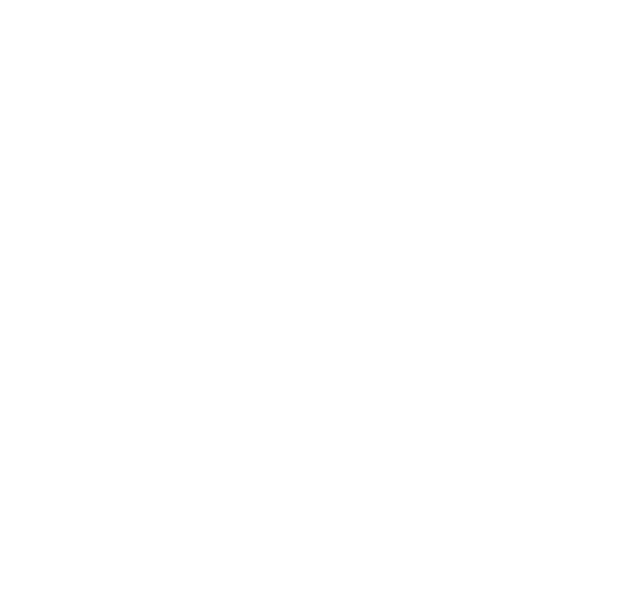
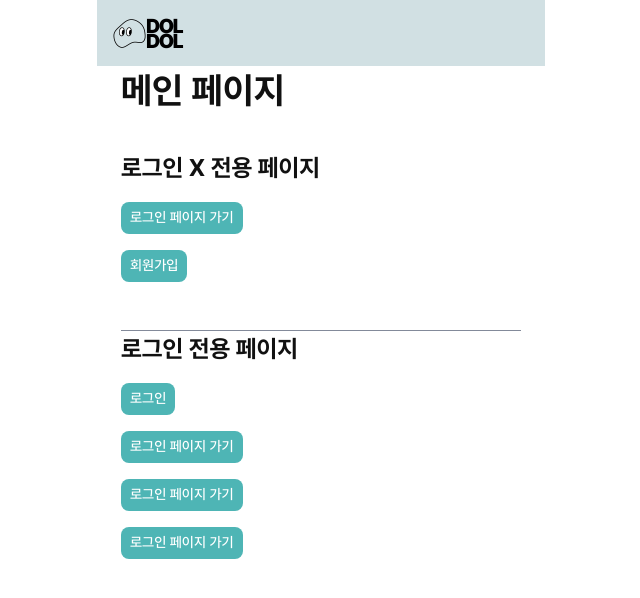
Before and after one commit to yonseeee/doldol-client, a Next.js app in the folder apps/client/: page / in a window 1280 px wide. Shown: the top 598 px of the page, without its empty margins (319-959 px from the left). Built offline with nearby package versions, Linux system fonts and the light colour scheme.

Commit message:
feat(register): add register hook form

```diff
--- a/apps/client/src/app/auth/register/page.tsx
+++ b/apps/client/src/app/auth/register/page.tsx
@@ -5,20 +5,28 @@ import React from 'react';
 import CommonRegisterContainer from '@/containers/auth/register/CommonRegister';
 import dynamic from 'next/dynamic';
 
+const CommonRegister = () => {
+  dynamic(() => import('@/containers/auth/register/CommonRegister'), {
+    ssr: false,
+  });
+  return <CommonRegisterContainer />;
+};
+
+const Content = {
+  register: dynamic(() => import('@/containers/auth/register/CommonRegister'), {
+    ssr: false,
+    loading: () => <div>Loading...</div>, // 스켈레톤 대체
+  }),
+  // TODO: 컨테이너 분기 추가
+  // checkCode:
+  // complete:
+};
+
 const AuthRegisterPage: React.FC = () => {
+  //유저 정보 저장
   const [test, setTest] = React.useState('input');
-  const CommonRegister = () => {
-    dynamic(() => import('@/containers/auth/register/CommonRegister'), {
-      ssr: false,
-    });
-    return <CommonRegisterContainer />;
-  };
 
-  return (
-    test === 'input' && CommonRegister(),
-    test === '' && CommonRegister(),
-    test === 'input' && CommonRegister()
-  );
+  return test === 'input' && CommonRegister(), test === '' && CommonRegister(), test === 'input' && CommonRegister();
 };
 
 export default AuthRegisterPage;
--- a/apps/client/src/app/layout.tsx
+++ b/apps/client/src/app/layout.tsx
@@ -1,19 +1,18 @@
 import type { Metadata } from 'next';
 import '@/styles';
+import Providers from './providers';
 
 export const metadata: Metadata = {
   title: 'Create Next App',
   description: 'Generated by create next app',
 };
 
-export default function RootLayout({
-  children,
-}: Readonly<{
-  children: React.ReactNode;
-}>) {
+export default function RootLayout({ children }: { children: React.ReactNode }) {
   return (
     <html lang="en">
-      <body>{children}</body>
+      <body>
+        <Providers>{children}</Providers>
+      </body>
     </html>
   );
 }
--- a/apps/client/src/app/page.tsx
+++ b/apps/client/src/app/page.tsx
@@ -1,136 +1,49 @@
 'use client';
 
-import { Button } from '@ui/Button/Button';
-import { Checkbox } from '@ui/Inputs/Checkbox';
-import { InputField } from '@ui/Inputs/InputField';
-import { Icon } from '@ui/components/Icon';
-import { ArrowSLineUp } from '@icons/ArrowSLineUp';
-import Dropdown from '@ui/Dropdown/Dropdown';
-import { TEST_SORT } from '@/common/constants/menu';
-import PopOver from '@ui/components/PopOver/PopOver';
-import { Logo } from '@/components/common/Logo';
-import { PasswordField } from '@ui/components';
+import { Button, Typography } from '@ui/components';
+import { CommonLayout } from '@/components/layout/CommonLayout';
+import Link from 'next/link';
 
 export default function Home() {
   return (
-    <main className="w-full p-8">
-      {/* <div className="flex gap-4 pt-8">
+    <CommonLayout isLogoVisible>
+      <Typography variant="h36-bold">메인 페이지</Typography>
+      <div className="flex flex-col gap-4 mt-8">
+        <Typography variant="h24-bold">로그인 X 전용 페이지</Typography>
+        <Link href={'/auth/login'}>
           <Button variant={'primary'} size={'small'}>
-          테스트
+            로그인 페이지 가기
           </Button>
-        <Button variant={'primary'} size={'medium'}>
-          테스트
+        </Link>
+        <Link href={'/auth/register'}>
+          <Button variant={'primary'} size={'small'}>
+            회원가입
           </Button>
-        <Button variant={'primary'} size={'large'}>
-          테스트
+        </Link>
+        <Typography variant="h24-bold" className="border-t border-gray-2 mt-8">
+          로그인 전용 페이지
+        </Typography>
+        <Link href={'/auth/login'}>
+          <Button variant={'primary'} size={'small'}>
+            로그인
           </Button>
-        <Button variant={'primary'} size={'large'} disabled>
-          테스트
+        </Link>
+        <Link href={'/auth/login'}>
+          <Button variant={'primary'} size={'small'}>
+            로그인 페이지 가기
           </Button>
-        <Button variant={'primary'} size={'small'} shape={'circle'}>
-          테스트
+        </Link>
+        <Link href={'/auth/login'}>
+          <Button variant={'primary'} size={'small'}>
+            로그인 페이지 가기
           </Button>
-        <Button variant={'primary'} size={'medium'} shape={'circle'}>
-          테스트
+        </Link>
+        <Link href={'/auth/login'}>
+          <Button variant={'primary'} size={'small'}>
+            로그인 페이지 가기
           </Button>
-        <Button variant={'primary'} size={'large'} shape={'circle'}>
-          테스트
-        </Button>
+        </Link>
       </div>
-      <div className="flex gap-4 mt-4">
-        <Button variant={'secondary'} size={'small'}>
-          테스트
-        </Button>
-        <Button variant={'secondary'} size={'medium'}>
-          테스트
-        </Button>
-        <Button variant={'secondary'} size={'large'}>
-          테스트
-        </Button>
-        <Button variant={'secondary'} size={'large'} disabled>
-          테스트
-        </Button>
-      </div>
-      <div className="flex gap-4 mt-8">
-        <Button variant={'error'} size={'small'}>
-          테스트
-        </Button>
-        <Button variant={'error'} size={'medium'}>
-          테스트
-        </Button>
-        <Button variant={'error'} size={'large'}>
-          테스트
-        </Button>
-        <Button variant={'error'} size={'large'} disabled>
-          테스트
-        </Button>
-      </div>
-      <div className="flex gap-4 mt-8">
-        <Button variant={'outlined'} size={'small'}>
-          테스트
-        </Button>
-        <Button variant={'outlined'} size={'medium'}>
-          테스트
-        </Button>
-        <Button variant={'outlined'} size={'large'}>
-          테스트
-        </Button>
-        <Button variant={'outlined'} size={'large'} disabled>
-          테스트
-        </Button>
-      </div>
-      <div className="flex gap-4 mt-8">
-        <Button variant={'ghost'} size={'small'}>
-          테스트
-        </Button>
-        <Button variant={'ghost'} size={'medium'}>
-          테스트
-        </Button>
-        <Button variant={'ghost'} size={'large'}>
-          테스트
-        </Button>
-        <Button variant={'ghost'} size={'large'} disabled>
-          테스트
-        </Button>
-      </div>
-      <div className="flex gap-4 mt-8">
-        <Button variant={'secondary-ghost'} size={'small'}>
-          테스트
-        </Button>
-        <Button variant={'secondary-ghost'} size={'medium'}>
-          테스트
-        </Button>
-        <Button variant={'secondary-ghost'} size={'large'}>
-          테스트
-        </Button>
-        <Button variant={'secondary-ghost'} size={'large'} disabled>
-          테스트
-        </Button>
-      </div>
-      <div className="flex gap-4 mt-8">
-        <Checkbox label={'테스트'} name={''} onChange={() => alert('테스트')} />
-        <Checkbox label={'테스트'} checked name={''} onChange={() => alert('테스트')} />
-        <Checkbox label={'테스트'} disabled name={''} onChange={() => alert('테스트')} />
-      </div>
-      <div className="flex gap-4 mt-8">
-        <Dropdown items={TEST_SORT} displayKey="label" valueKey="id" placeholder="정렬" />
-      </div>
-
-      <div className="flex w-full justify-center">
-        <Button variant={'primary'} size={'large'} shape={'circle'}>
-          <Icon icon={ArrowSLineUp} className="text-white" />
-        </Button>
-      </div>
-
-      <InputField name={''} />
-      <PasswordField name={''} />
-
-      <PopOver description={'테스트입니다.'} from="left">
-        ?
-      </PopOver>
-      <Logo size="large" />
-       */}
-      {/* TODO: 세연이랑 채은이가 개발해야 되는 곳 */}
-    </main>
+    </CommonLayout>
   );
 }
--- /dev/null
+++ b/apps/client/src/app/providers.tsx
@@ -0,0 +1,28 @@
+'use client';
+
+import { ReactNode } from 'react';
+import { QueryClient, QueryClientProvider, HydrationBoundary } from '@tanstack/react-query';
+import { Toast } from '@ui/components';
+
+const queryClient = new QueryClient({
+  defaultOptions: {
+    queries: {
+      refetchOnWindowFocus: false,
+      retry: 2,
+    },
+    mutations: {
+      retry: false,
+    },
+  },
+});
+
+export default function Providers({ children }: { children: ReactNode }) {
+  return (
+    <QueryClientProvider client={queryClient}>
+      <HydrationBoundary>
+        {children}
+        <Toast />
+      </HydrationBoundary>
+    </QueryClientProvider>
+  );
+}
--- a/apps/client/src/components/layout/CommonLayout.tsx
+++ b/apps/client/src/components/layout/CommonLayout.tsx
@@ -5,6 +5,7 @@ interface Props {
   children?: React.ReactNode;
   isFooterVisible?: boolean;
   isLogoVisible?: boolean;
+  isBlockRedirect?: boolean;
 }
 
 export const CommonLayout: React.FC<Props> = ({
@@ -12,10 +13,11 @@ export const CommonLayout: React.FC<Props> = ({
   children,
   isLogoVisible = false,
   isFooterVisible,
+  isBlockRedirect = false,
 }) => {
   return (
     <div className={`flex flex-col min-h-screen ${className}`}>
-      <Header isLogoVisible={isLogoVisible} />
+      <Header isLogoVisible={isLogoVisible} isBlockRedirect={isBlockRedirect} />
       <main className="max-w-md w-full mx-auto p-6 pt-16">{children}</main>
       {isFooterVisible && (
         <footer className="bg-gray4 text-white p-4">
--- a/apps/client/src/containers/auth/register/CommonRegister.tsx
+++ b/apps/client/src/containers/auth/register/CommonRegister.tsx
@@ -1,29 +1,14 @@
-import { RegisterForm } from '@/interface/auth/register.interface';
+import { useRegisterForm } from '@/hooks/form/useRegisterForm';
 import { ArrowSLineRight } from '@icons/ArrowSLineRight';
-import {
-  PASSWORD_REGEX,
-  PHONE_REGEX,
-  EMAIL_REGEX,
-} from '@libs/constants/regex';
+import { PASSWORD_REGEX, PHONE_REGEX, EMAIL_REGEX } from '@libs/constants/regex';
 import { ERROR_MESSAGES } from '@libs/utils/message';
-import {
-  Typography,
-  TextField,
-  Button,
-  PasswordField,
-  Checkbox,
-} from '@ui/components';
+import { Typography, TextField, Button, PasswordField, Checkbox } from '@ui/components';
 import { Icon } from '@ui/components/Icon';
 import Link from 'next/link';
-import { useForm } from 'react-hook-form';
 
 const CommonRegisterContainer = () => {
-  const {
-    register,
-    handleSubmit,
-    watch,
-    formState: { errors },
-  } = useForm<RegisterForm>();
+  const { register, errors, onSubmit, handleSubmit, watch, onToggle, onToggleAll, onCheckIdDuplicate } =
+    useRegisterForm();
 
   return (
     <div>
@@ -32,7 +17,7 @@ const CommonRegisterContainer = () => {
         <br />
         진심을 전해볼까요?
       </Typography>
-      <form onSubmit={handleSubmit((data) => console.log(data))}>
+      <form onSubmit={handleSubmit(onSubmit)}>
         <Typography variant="b20-medium" className="mt-10">
           계정 정보
         </Typography>
@@ -44,6 +29,7 @@ const CommonRegisterContainer = () => {
             placeholder="아이디를 입력해주세요."
             error={errors.id ? true : false}
             errorMessage={errors.id?.message}
+            helperMessage={watch('idCheck') ? '사용 가능한 아이디입니다.' : undefined}
             gutterBottom
             {...register('id', {
               required: ERROR_MESSAGES.usernameRequired,
@@ -55,8 +41,7 @@ const CommonRegisterContainer = () => {
             size={'medium'}
             disabled={!watch('id')}
             type="button"
-            // TODO: API 연동 후 중복 확인 로직 추가
-            onClick={() => console.log('중복 확인')}
+            onClick={onCheckIdDuplicate}
           >
             중복 확인
           </Button>
@@ -152,16 +137,22 @@ const CommonRegisterContainer = () => {
           })}
         />
 
-        {/* TODO: 약관동의 관련 로직 추가 */}
         <Typography variant="b20-medium" className="mt-10 mb-4">
           약관 동의
         </Typography>
-        <Checkbox name={''} label="전체 동의합니다." />
+        <Checkbox
+          name={'all'}
+          label="전체 동의합니다."
+          onToggle={onToggleAll}
+          checked={watch('termsOfUse') && watch('privacyPolicy') && watch('isOlderThan14')}
+        />
         <div className="my-2 border-b border-gray-3" />
         <div className="flex justify-between items-center">
           <Checkbox
-            name={''}
+            name={'termsOfUse'}
             label="개인정보 수집 및 이용에 동의합니다. (필수)"
+            onToggle={onToggle}
+            checked={watch('termsOfUse')}
           />
           <Link href={'naver.com'} target="_blank" className="ml-auto">
             <Icon icon={ArrowSLineRight} size={20} />
@@ -170,8 +161,10 @@ const CommonRegisterContainer = () => {
 
         <div className="flex justify-between items-center">
           <Checkbox
-            name={''}
+            name={'privacyPolicy'}
             label="이용약관에 동의 합니다. (필수)"
+            onToggle={onToggle}
+            checked={watch('privacyPolicy')}
             classes={{ root: 'mt-2' }}
           />
           <Link href={'naver.com'} target="_blank" className="ml-auto">
@@ -180,17 +173,13 @@ const CommonRegisterContainer = () => {
         </div>
 
         <Checkbox
-          name={''}
+          name={'isOlderThan14'}
           label="만 14세 이상입니다. (필수)"
+          onToggle={onToggle}
+          checked={watch('isOlderThan14')}
           classes={{ root: 'mt-2' }}
         />
-        <Button
-          variant={'secondary'}
-          size={'large'}
-          type="submit"
-          className="mt-10"
-          wide
-        >
+        <Button variant={'secondary'} size={'large'} type="submit" className="mt-10" wide>
           다음
         </Button>
       </form>
--- /dev/null
+++ b/apps/client/src/hooks/form/useRegisterForm.ts
@@ -0,0 +1,100 @@
+import { RegisterForm } from '@/interface/auth/register.interface';
+import { postCheckId } from '@/services/auth';
+import { ErrorDTO } from '@/types/error';
+import { useMutation } from '@tanstack/react-query';
+import { AxiosError, isAxiosError } from 'axios';
+import { ChangeEvent } from 'react';
+import { useForm } from 'react-hook-form';
+
+export const useRegisterForm = () => {
+  const {
+    register,
+    handleSubmit,
+    watch,
+    setValue,
+    setError,
+    formState: { errors },
+  } = useForm<RegisterForm>({
+    mode: 'onChange',
+    defaultValues: {
+      id: '',
+      idCheck: false,
+      password: '',
+      passwordConfirm: '',
+      name: '',
+      phone: '',
+      email: '',
+      termsOfUse: false,
+      privacyPolicy: false,
+      isOlderThan14: false,
+    },
+  });
+
+  const { mutate: onCheckIdApi } = useMutation({
+    mutationFn: (id: string) => postCheckId(id),
+    mutationKey: ['checkId', watch('id')],
+    onSuccess: () => {
+      setValue('idCheck', true);
+    },
+    onError: (error: AxiosError) => {
+      if (isAxiosError<ErrorDTO>(error)) {
+        setError('id', {
+          message: error.response?.data.message || 'ID check failed',
+        });
+      }
+    },
+  });
+
+  const onCheckIdDuplicate = async () => {
+    const id = watch('id');
+    if (!id) {
+      setError('id', { message: '아이디를 입력해주세요.' });
+      return;
+    }
+    onCheckIdApi(id);
+  };
+
+  const onSubmit = (data: RegisterForm) => {
+    console.log('Form submitted:', data);
+  };
+
+  const onToggle = (e: ChangeEvent<HTMLInputElement>) => {
+    const name = e.target.name;
+    const checked = e.target.checked;
+    setValue(name as keyof RegisterForm, checked!);
+  };
+
+  const onToggleAll = (e: ChangeEvent<HTMLInputElement>) => {
+    const checked = e.target.checked;
+    setValue('termsOfUse', checked);
+    setValue('privacyPolicy', checked);
+    setValue('isOlderThan14', checked);
+  };
+
+  const onCheckValidation = () => {
+    const termsOfUse = watch('termsOfUse');
+    const privacyPolicy = watch('privacyPolicy');
+    const isOlderThan14 = watch('isOlderThan14');
+
+    if (!termsOfUse) {
+      setError('termsOfUse', { message: '이용 약관에 동의해주세요.' });
+    }
+    if (!privacyPolicy) {
+      setError('privacyPolicy', { message: '개인정보 처리방침에 동의해주세요.' });
+    }
+    if (!isOlderThan14) {
+      setError('isOlderThan14', { message: '14세 이상임을 확인해주세요.' });
+    }
+  };
+
+  return {
+    register,
+    handleSubmit,
+    watch,
+    errors,
+    onSubmit,
+    onToggle,
+    onToggleAll,
+    onCheckIdDuplicate,
+  };
+};
--- a/apps/client/src/interface/auth/register.interface.ts
+++ b/apps/client/src/interface/auth/register.interface.ts
@@ -1,5 +1,6 @@
 export interface RegisterForm {
   id: string;
+  idCheck: boolean;
   password: string;
   passwordConfirm: string;
   name: string;
--- /dev/null
+++ b/apps/client/src/services/auth.ts
@@ -0,0 +1,5 @@
+import { apiClient } from './apiClient';
+
+export const postCheckId = (id: string) => {
+  return apiClient.post('/auth/check-id', { id });
+};
--- a/apps/client/tsconfig.json
+++ b/apps/client/tsconfig.json
@@ -39,7 +39,7 @@
     "**/*.tsx",
     ".next/types/**/*.ts",
     "tailwind.config.ts",
-    "../../packages/ui/src/**/*", // ✅ 이거 추가!
+    "../../packages/ui/src/**/*",
     "../../packages/icons/src/**/*",
     "../../packages/libs/src/**/*"
   ],
--- a/packages/ui/src/components/Carousel/Carousel.tsx
+++ b/packages/ui/src/components/Carousel/Carousel.tsx
@@ -1,3 +1,5 @@
+'use client';
+
 import React, { FC } from 'react';
 import Slider from 'react-slick';
 import 'slick-carousel/slick/slick.css';
```
Also changed, not shown: apps/client/src/provider/ClientProvider.tsx (added, +26 -0 lines). Lines whose indentation alone changed are shown as unchanged.
